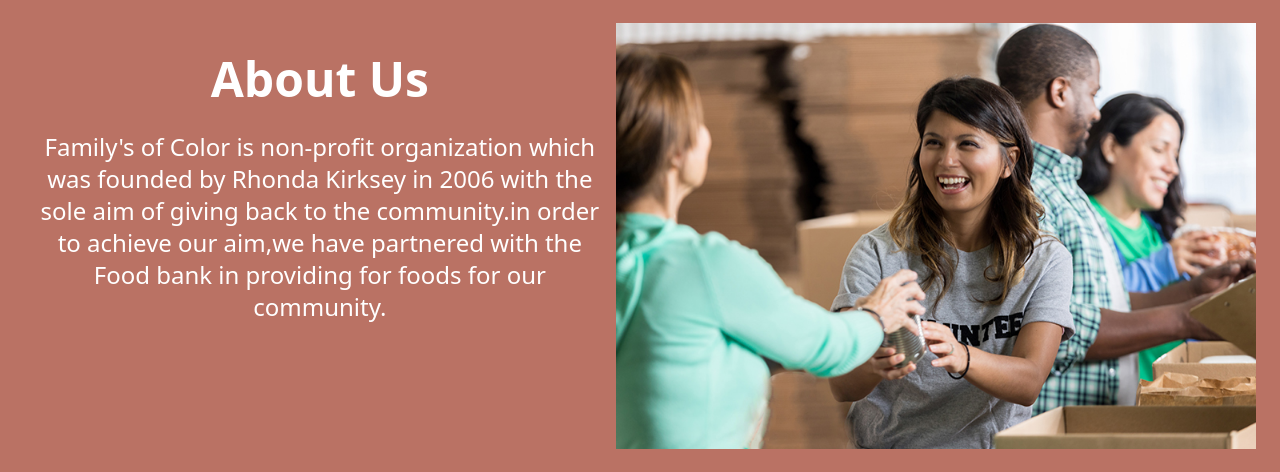
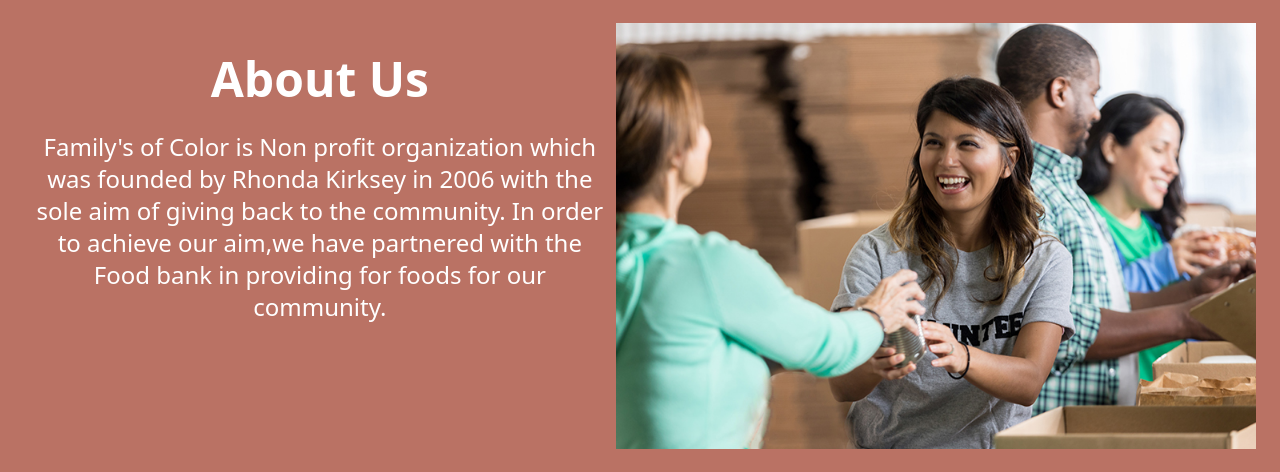
Before and after one commit to brightsheden/familysofcolorwebsite, a Django app: page / in a window 1280 px wide. Shown: the part 1007-1479 px from the top of the page. Run offline with Django 3.2, Linux system fonts and the light colour scheme; some libraries are stand-ins or nearby versions.

Commit message:
new corrections

```diff
--- a/base/Templates/Home.html
+++ b/base/Templates/Home.html
@@ -56,7 +56,7 @@
             <div class='mt-8 text-center w-[100%] md:w-[60%] gap-4'>
                 <h1 class='text-5xl mb-5 font-bold'>About Us</h1>
                 <p class='text-2xl p-2'>
-                    Family's of Color is non-profit organization which was founded by Rhonda Kirksey in 2006 with the sole aim of giving back to the community.in order to achieve our aim,we have partnered with the Food bank in providing for foods for our community.
+                    Family's of Color is Non profit organization which was founded by Rhonda Kirksey in 2006 with the sole aim of giving back to the community. In order to achieve our aim,we have partnered with the Food bank in providing for foods for our community.
                     </p>
             </div>
             <div class='w/2'>
```
